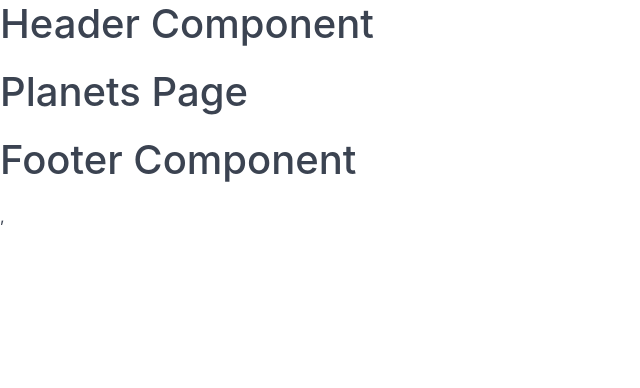
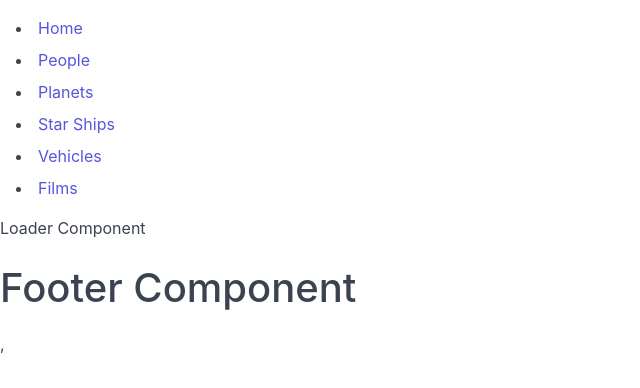
Before and after one commit to Apfirebolt/react-starwars-api, a React (Create React App) app: page /planets in a window 1280 px wide. Shown: the top 388 px of the page, without its empty margins (0-640 px from the left). Built offline with nearby package versions, Linux system fonts and the light colour scheme; no server answers.

Commit message:
added error and loader components

```diff
--- /dev/null
+++ b/src/components/common/Error.js
@@ -0,0 +1,7 @@
+import React from "react";
+
+const ErrorComponent = () => {
+  return <p>Error Component</p>;
+};
+
+export default ErrorComponent;
--- a/src/components/common/Header.js
+++ b/src/components/common/Header.js
@@ -1,7 +1,30 @@
 import React from "react";
-
+import { Link } from "react-router-dom";
 const HeaderComponent = () => {
-  return <h1>Header Component</h1>;
+  return (
+    <nav>
+      <ul>
+        <li>
+          <Link to="/">Home</Link>
+        </li>
+        <li>
+          <Link to="/people">People</Link>
+        </li>
+        <li>
+          <Link to="/planets">Planets</Link>
+        </li>
+        <li>
+          <Link to="/ships">Star Ships</Link>
+        </li>
+        <li>
+          <Link to="/vehicles">Vehicles</Link>
+        </li>
+        <li>
+          <Link to="/films">Films</Link>
+        </li>
+      </ul>
+    </nav>
+  );
 };
 
 export default HeaderComponent;
--- /dev/null
+++ b/src/components/common/Loader.js
@@ -0,0 +1,7 @@
+import React from "react";
+
+const LoaderComponent = () => {
+  return <p>Loader Component</p>;
+};
+
+export default LoaderComponent;
--- a/src/pages/Films.js
+++ b/src/pages/Films.js
@@ -1,6 +1,8 @@
-import React from "react";
+import React, { Fragment } from "react";
 import { useQuery } from "react-query";
 import axiosInstance from "../plugins/interceptor";
+import LoaderComponent from '../components/common/Loader';
+import ErrorComponent from '../components/common/Error';
 
 const getFilms = async () => {
   const films = await axiosInstance.get("films");
@@ -9,7 +11,16 @@ const getFilms = async () => {
 
 const FilmsPage = () => {
   const { isLoading, error, data } = useQuery("films", getFilms);
-  return <h1>Films Page</h1>;
+  return (
+      <Fragment>
+          {isLoading ? <LoaderComponent />
+            : (
+                <p>Films component loaded</p>
+            )
+          }
+          {error && <ErrorComponent />}
+      </Fragment>
+  );
 };
 
 export default FilmsPage;
--- a/src/pages/People.js
+++ b/src/pages/People.js
@@ -1,6 +1,8 @@
-import React from "react";
+import React, { Fragment } from "react";
 import { useQuery } from "react-query";
 import axiosInstance from "../plugins/interceptor";
+import LoaderComponent from '../components/common/Loader';
+import ErrorComponent from '../components/common/Error';
 
 const getPeople = async () => {
   const people = await axiosInstance.get("people");
@@ -9,7 +11,16 @@ const getPeople = async () => {
 
 const PeoplePage = () => {
   const { isLoading, error, data } = useQuery("people", getPeople);
-  return <h1>People Page</h1>;
+  return (
+      <Fragment>
+          {isLoading ? <LoaderComponent />
+            : (
+                <p>People component loaded</p>
+            )
+          }
+          {error && <ErrorComponent />}
+      </Fragment>
+  );
 };
 
 export default PeoplePage;
--- a/src/pages/Planets.js
+++ b/src/pages/Planets.js
@@ -1,15 +1,26 @@
-import React from "react";
+import React, { Fragment } from "react";
 import { useQuery } from "react-query";
 import axiosInstance from "../plugins/interceptor";
+import LoaderComponent from '../components/common/Loader';
+import ErrorComponent from '../components/common/Error';
 
 const getPlanets = async () => {
-  const planets = await axiosInstance.get("planets");
-  console.log(planets);
+    const planets = await axiosInstance.get("planets");
+    console.log(planets);
 };
 
 const PlanetsPage = () => {
-  const { isLoading, error, data } = useQuery("planets", getPlanets);
-  return <h1>Planets Page {isLoading}</h1>;
+    const { isLoading, error, data } = useQuery("planets", getPlanets);
+    return (
+        <Fragment>
+            {isLoading ? <LoaderComponent />
+                : (
+                    <p>Planets component loaded</p>
+                )
+            }
+            {error && <ErrorComponent />}
+        </Fragment>
+    );
 };
 
 export default PlanetsPage;
--- a/src/pages/Starships.js
+++ b/src/pages/Starships.js
@@ -1,6 +1,8 @@
-import React from "react";
+import React, { Fragment } from "react";
 import { useQuery } from "react-query";
 import axiosInstance from "../plugins/interceptor";
+import LoaderComponent from '../components/common/Loader';
+import ErrorComponent from '../components/common/Error';
 
 const getStarShips = async () => {
   const starships = await axiosInstance.get("starships");
@@ -9,7 +11,16 @@ const getStarShips = async () => {
 
 const StarShipsPage = () => {
   const { isLoading, error, data } = useQuery("starships", getStarShips);
-  return <h1>Planets Page {isLoading}</h1>;
+  return (
+    <Fragment>
+        {isLoading ? <LoaderComponent />
+            : (
+                <p>Starships component loaded</p>
+            )
+        }
+        {error && <ErrorComponent />}
+    </Fragment>
+);
 };
 
 export default StarShipsPage;
--- a/src/pages/Vehicles.js
+++ b/src/pages/Vehicles.js
@@ -1,15 +1,26 @@
-import React from "react";
+import React, { Fragment } from "react";
 import { useQuery } from "react-query";
 import axiosInstance from "../plugins/interceptor";
+import LoaderComponent from '../components/common/Loader';
+import ErrorComponent from '../components/common/Error';
 
 const getVehicles = async () => {
-  const vehicles = await axiosInstance.get("vehicles");
-  console.log(vehicles);
+    const vehicles = await axiosInstance.get("vehicles");
+    console.log(vehicles);
 };
 
 const VehiclesPage = () => {
-  const { isLoading, error, data } = useQuery("vehicles", getVehicles);
-  return <h1>Vehicles Page {isLoading}</h1>;
+    const { isLoading, error, data } = useQuery("vehicles", getVehicles);
+    return (
+        <Fragment>
+            {isLoading ? <LoaderComponent />
+                : (
+                    <p>Vehicles component loaded</p>
+                )
+            }
+            {error && <ErrorComponent />}
+        </Fragment>
+    );
 };
 
 export default VehiclesPage;
```
